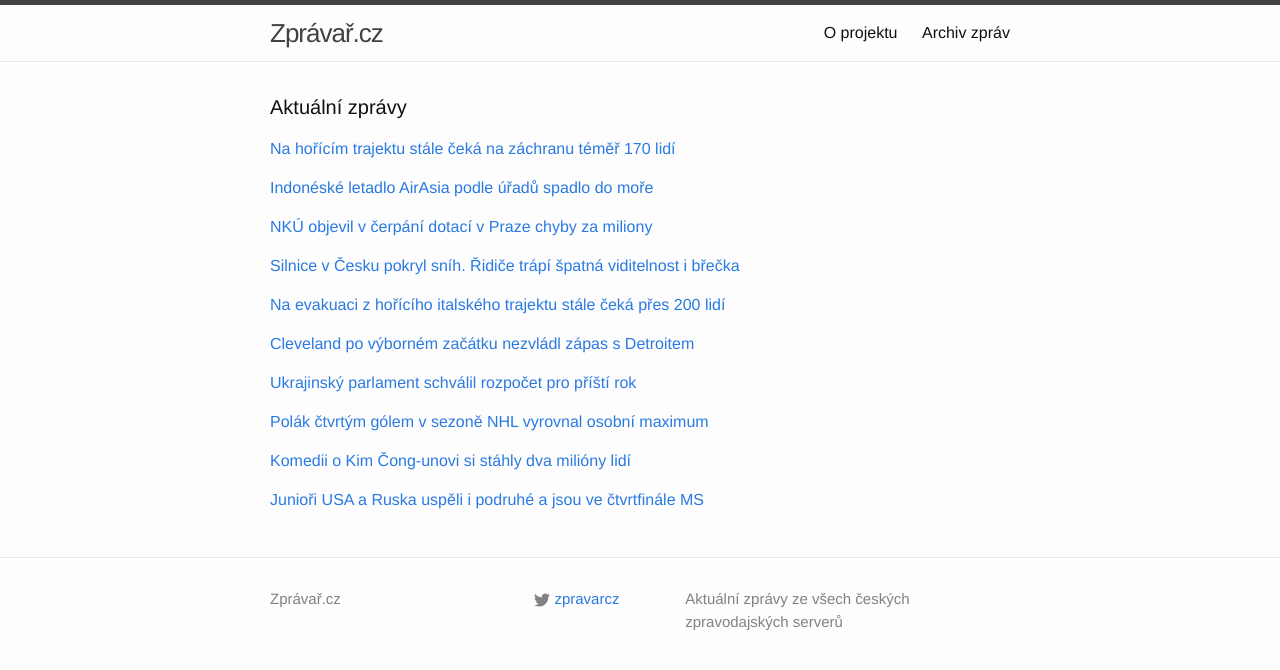
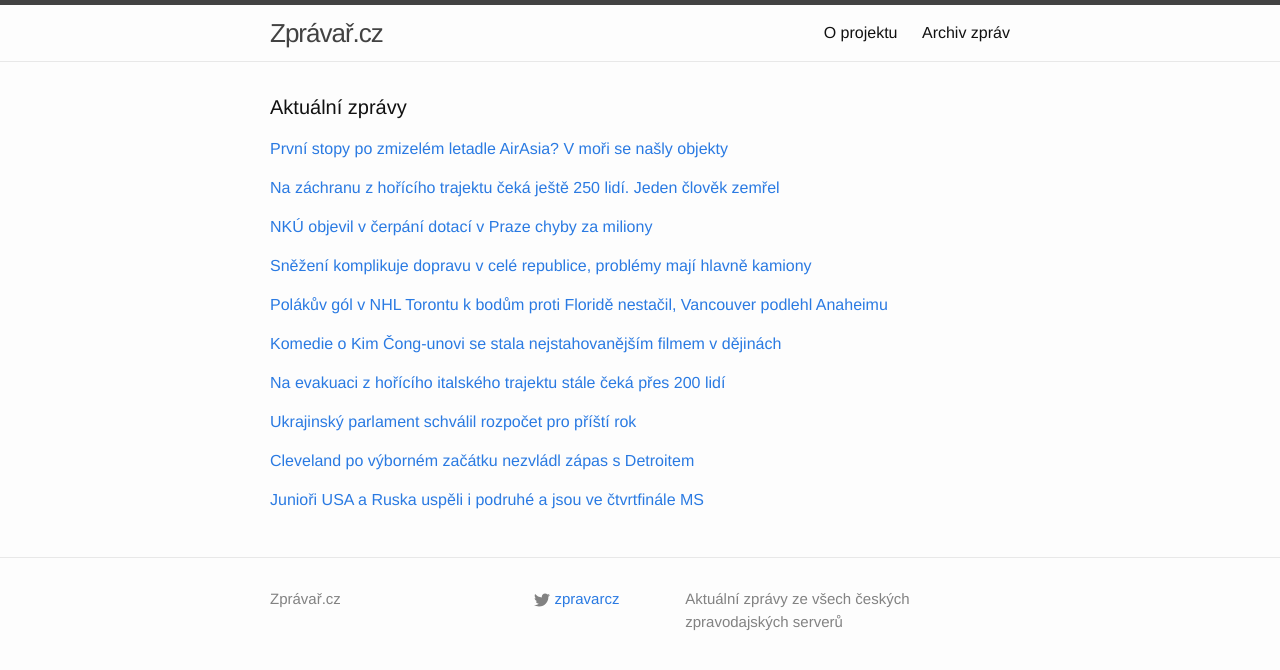
Before and after one commit to adliska/zpravar, a Jekyll site: the page built from index.html, in a window 1280 px wide. Shown: the top 670 px of the page. Built offline with Jekyll 4.4.1, drawn with Linux system fonts in a browser that asks for light colours; some of the changed lines change nothing that is shown.

Commit message:
zpravar news update

```diff
--- a/index.html
+++ b/index.html
@@ -5,9 +5,29 @@ layout: default
 <div class="home">
     <h1 class="page-heading">Aktuální zprávy</h1>
 
-<p><a href="javascript:;" onclick="toggle_visibility('zpravy0')">Na hořícím trajektu stále čeká na záchranu téměř 170 lidí</a></p>
+<p><a href="javascript:;" onclick="toggle_visibility('zpravy0')">První stopy po zmizelém letadle AirAsia? V moři se našly objekty</a></p>
 <div id="zpravy0" style="display:none">
 <ul>
+<li><a href=http://zahranicni.ihned.cz/c1-63309200-prvni-stopy-po-zmizelem-letadle-airasia-v-mori-se-nasly-objekty>První stopy po zmizelém letadle AirAsia? V moři se našly objekty - zahranicni.ihned.cz</a></li>
+<li><a href=http://www.rozhlas.cz/_zprava/letoun-spolecnosti-airasia-se-podle-expertu-zritil-u-ostrova-belitung--1437144>Letoun společnosti AirAsia se podle expertů zřítil u ostrova Belitung - www.rozhlas.cz</a></li>
+<li><a href=http://www.novinky.cz/zahranicni/svet/357345-airbus-airasia-se-podle-patracu-zritil-australane-objevili-v-mori-podezrele-predmety.html>Airbus AirAsia se podle pátračů zřítil, Australané objevili v moři podezřelé předměty - www.novinky.cz</a></li>
+<li><a href=http://echo24.cz/a/wZh4P>Indonéské letadlo AirAsia podle úřadů spadlo do moře - echo24.cz</a></li>
+<li><a href=http://zpravy.e15.cz/zahranicni/udalosti/indonesie-letadlo-airasia-se-zrejme-zritilo-do-more-1148975>Indonésie: Letadlo AirAsia se zřejmě zřítilo do moře - zpravy.e15.cz</a></li>
+<li><a href=http://www.lidovky.cz/indonesie-obnovila-patrani-letadlo-se-zritilo-do-more-mini-zachranari-1em-/zpravy-svet.aspx?c=A141229_073642_ln_zahranici_mct>Indonésie obnovila pátrání. Letadlo se zřítilo do moře, míní záchranáři  - www.lidovky.cz</a></li>
+<li><a href=http://www.rozhlas.cz/_zprava/za-mozne-misto-zriceni-letounu-spolecnosti-airasia-oznacuji-experti-oblast-u-ostrova-belitung--1437144>Za možné místo zřícení letounu společnosti AirAsia označují experti oblast u ostrova Belitung - www.rozhlas.cz</a></li>
+<li><a href=http://zpravy.aktualne.cz/zahranici/ztraceny-letoun-airasia-se-zrejme-zritil-do-more-uvedl-urad/r~488c1d208f2311e4aff10025900fea04/>Ztracený letoun AirAsia se zřejmě zřítil do moře, uvedl úřad - zpravy.aktualne.cz</a></li>
+<li><a href=http://www.tyden.cz/rubriky/zahranici/asie-a-oceanie/podle-indoneskeho-uradu-se-letoun-airasia-zritil-do-more_328529.html>Podle indonéského úřadu se letoun AirAsia zřítil do moře - www.tyden.cz</a></li>
+<li><a href=http://zahranicni.ihned.cz/asie-a-pacifik-cina/c1-63308760-letadlo-airasia-se-zrejme-zritilo-do-more-pripustil-indonesky-patraci-urad>Letadlo AirAsia se zřejmě zřítilo do moře, připustil indonéský pátrací úřad - zahranicni.ihned.cz</a></li>
+<li><a href=http://zpravy.idnes.cz/patrani-po-ztracenem-letadlu-dib-/zahranicni.aspx?c=A141229_063951_zahranicni_jj>Indonésie obnovila pátrání po ztraceném letadle, trosky se zatím nenašly - zpravy.idnes.cz</a></li>
+<li><a href=http://www.novinky.cz/zahranicni/svet/357345-airbus-airasia-se-podle-patracu-zritil-do-more.html>Airbus AirAsia se podle pátračů zřítil do moře  - www.novinky.cz</a></li>
+<li><a href=http://www.ceskatelevize.cz/ct24/svet/296625-letoun-airasia-se-podle-indoneskeho-uradu-zrejme-zritil-do-more/>Letoun AirAsia se podle indonéského úřadu zřejmě zřítil do moře - www.ceskatelevize.cz</a></li>
+<li><a href=http://www.novinky.cz/zahranicni/svet/357345-airbus-airasia-se-podle-odhadu-zritil-do-more.html>Airbus AirAsia se podle odhadů zřítil do moře  - www.novinky.cz</a></li>
+</ul>
+</div><p><a href="javascript:;" onclick="toggle_visibility('zpravy1')">Na záchranu z hořícího trajektu čeká ještě 250 lidí. Jeden člověk zemřel</a></p>
+<div id="zpravy1" style="display:none">
+<ul>
+<li><a href=http://zahranicni.ihned.cz/evropa-slovensko/c1-63309170-na-zachranu-z-horiciho-trajektu-ceka-jeste-250-lidi-jeden-clovek-zemrel>Na záchranu z hořícího trajektu čeká ještě 250 lidí. Jeden člověk zemřel - zahranicni.ihned.cz</a></li>
+<li><a href=http://www.ceskatelevize.cz/ct24/svet/296627-evakuaci-horiciho-trajektu-komplikuje-silna-boure/>Evakuaci hořícího trajektu komplikuje silná bouře - www.ceskatelevize.cz</a></li>
 <li><a href=http://zpravy.e15.cz/zahranicni/udalosti/na-horicim-trajektu-stale-ceka-na-zachranu-temer-170-lidi-1148978>Na hořícím trajektu stále čeká na záchranu téměř 170 lidí - zpravy.e15.cz</a></li>
 <li><a href=http://zpravy.e15.cz/zahranicni/udalosti/na-lodi-zachvacene-pozarem-stale-ceka-na-zachranu-pres-250-lidi-1148978>Na lodi zachvácené požárem stále čeká na záchranu přes 250 lidí - zpravy.e15.cz</a></li>
 <li><a href=http://echo24.cz/a/icpqj>Ve ztroskotaném trajektu čeká přes 200 lidí na záchranu - echo24.cz</a></li>
@@ -19,21 +39,6 @@ layout: default
 <li><a href=http://zpravy.idnes.cz/horici-trajekt-evakuace-0s7-/zahranicni.aspx?c=A141229_065611_zahranicni_jj>Z hořícího trajektu se dosud podařilo evakuovat necelou polovinu lidí - zpravy.idnes.cz</a></li>
 <li><a href=http://www.novinky.cz/zahranicni/evropa/357346-z-trajektu-evakuovali-jen-pulku-lidi.html>Z trajektu evakuovali jen půlku lidí  - www.novinky.cz</a></li>
 <li><a href=http://www.ceskenoviny.cz/zpravy/zpravy/na-lodi-zachvacene-pozarem-stale-ceka-na-zachranu-pres-250-lidi/1163065>Na lodi zachvácené požárem stále čeká na záchranu přes 250 lidí - www.ceskenoviny.cz</a></li>
-</ul>
-</div><p><a href="javascript:;" onclick="toggle_visibility('zpravy1')">Indonéské letadlo AirAsia podle úřadů spadlo do moře</a></p>
-<div id="zpravy1" style="display:none">
-<ul>
-<li><a href=http://echo24.cz/a/wZh4P>Indonéské letadlo AirAsia podle úřadů spadlo do moře - echo24.cz</a></li>
-<li><a href=http://zpravy.e15.cz/zahranicni/udalosti/indonesie-letadlo-airasia-se-zrejme-zritilo-do-more-1148975>Indonésie: Letadlo AirAsia se zřejmě zřítilo do moře - zpravy.e15.cz</a></li>
-<li><a href=http://www.lidovky.cz/indonesie-obnovila-patrani-letadlo-se-zritilo-do-more-mini-zachranari-1em-/zpravy-svet.aspx?c=A141229_073642_ln_zahranici_mct>Indonésie obnovila pátrání. Letadlo se zřítilo do moře, míní záchranáři  - www.lidovky.cz</a></li>
-<li><a href=http://www.rozhlas.cz/_zprava/za-mozne-misto-zriceni-letounu-spolecnosti-airasia-oznacuji-experti-oblast-u-ostrova-belitung--1437144>Za možné místo zřícení letounu společnosti AirAsia označují experti oblast u ostrova Belitung - www.rozhlas.cz</a></li>
-<li><a href=http://zpravy.aktualne.cz/zahranici/ztraceny-letoun-airasia-se-zrejme-zritil-do-more-uvedl-urad/r~488c1d208f2311e4aff10025900fea04/>Ztracený letoun AirAsia se zřejmě zřítil do moře, uvedl úřad - zpravy.aktualne.cz</a></li>
-<li><a href=http://www.tyden.cz/rubriky/zahranici/asie-a-oceanie/podle-indoneskeho-uradu-se-letoun-airasia-zritil-do-more_328529.html>Podle indonéského úřadu se letoun AirAsia zřítil do moře - www.tyden.cz</a></li>
-<li><a href=http://zahranicni.ihned.cz/asie-a-pacifik-cina/c1-63308760-letadlo-airasia-se-zrejme-zritilo-do-more-pripustil-indonesky-patraci-urad>Letadlo AirAsia se zřejmě zřítilo do moře, připustil indonéský pátrací úřad - zahranicni.ihned.cz</a></li>
-<li><a href=http://zpravy.idnes.cz/patrani-po-ztracenem-letadlu-dib-/zahranicni.aspx?c=A141229_063951_zahranicni_jj>Indonésie obnovila pátrání po ztraceném letadle, trosky se zatím nenašly - zpravy.idnes.cz</a></li>
-<li><a href=http://www.novinky.cz/zahranicni/svet/357345-airbus-airasia-se-podle-patracu-zritil-do-more.html>Airbus AirAsia se podle pátračů zřítil do moře  - www.novinky.cz</a></li>
-<li><a href=http://www.ceskatelevize.cz/ct24/svet/296625-letoun-airasia-se-podle-indoneskeho-uradu-zrejme-zritil-do-more/>Letoun AirAsia se podle indonéského úřadu zřejmě zřítil do moře - www.ceskatelevize.cz</a></li>
-<li><a href=http://www.novinky.cz/zahranicni/svet/357345-airbus-airasia-se-podle-odhadu-zritil-do-more.html>Airbus AirAsia se podle odhadů zřítil do moře  - www.novinky.cz</a></li>
 </ul>
 </div><p><a href="javascript:;" onclick="toggle_visibility('zpravy2')">NKÚ objevil v čerpání dotací v Praze chyby za miliony</a></p>
 <div id="zpravy2" style="display:none">
@@ -47,17 +52,36 @@ layout: default
 <li><a href=http://www.novinky.cz/domaci/357350-nku-objevil-v-cerpani-eurodotaci-v-praze-chyby-za-miliony.html>NKÚ objevil v čerpání eurodotací v Praze chyby za milióny - www.novinky.cz</a></li>
 <li><a href=http://www.financninoviny.cz/zpravodajstvi/zpravy/nku-objevil-v-cerpani-eurodotaci-v-praze-chyby-za-miliony-korun/1163094>NKÚ objevil v čerpání eurodotací v Praze chyby za miliony korun - www.financninoviny.cz</a></li>
 </ul>
-</div><p><a href="javascript:;" onclick="toggle_visibility('zpravy3')">Silnice v Česku pokryl sníh. Řidiče trápí špatná viditelnost i břečka</a></p>
+</div><p><a href="javascript:;" onclick="toggle_visibility('zpravy3')"> Sněžení komplikuje dopravu v celé republice,  problémy mají hlavně kamiony</a></p>
 <div id="zpravy3" style="display:none">
 <ul>
+<li><a href=http://www.rozhlas.cz/_zprava/snezeni-komplikuje-dopravu-v-cele-republice-problemy-maji-hlavne-kamiony--1437219> Sněžení komplikuje dopravu v celé republice,  problémy mají hlavně kamiony - www.rozhlas.cz</a></li>
 <li><a href=http://zpravy.idnes.cz/snih-na-silnicich-0ey-/domaci.aspx?c=A141229_082209_domaci_zt>Silnice v Česku pokryl sníh. Řidiče trápí špatná viditelnost i břečka - zpravy.idnes.cz</a></li>
 <li><a href=http://www.ceskatelevize.cz/ct24/domaci/296630-prvni-snih-prinesl-dopravni-komplikace/>První sníh přinesl dopravní komplikace - www.ceskatelevize.cz</a></li>
 <li><a href=http://www.lidovky.cz/snezi-a-mrzne-snih-se-drzi-na-silnicich-ridici-by-meli-byt-opatrni-py0-/zpravy-domov.aspx?c=A141229_075950_ln_domov_mct>Sněží a mrzne. Sníh se drží na silnicích, řidiči by měli být opatrní  - www.lidovky.cz</a></li>
 <li><a href=http://www.ceskenoviny.cz/zpravy/zpravy/v-nekterych-krajich-snezi-silnicari-radi-zvysenou-opatrnost/1163072>V některých krajích sněží, silničáři radí zvýšenou opatrnost - www.ceskenoviny.cz</a></li>
 <li><a href=http://www.denik.cz/z_domova/snih-a-mraz-komplikuje-dopravu-na-silnicich-20141229.html>Čerstvý sníh a mráz komplikují dopravu na silnicích - www.denik.cz</a></li>
 </ul>
-</div><p><a href="javascript:;" onclick="toggle_visibility('zpravy4')">Na evakuaci z hořícího italského trajektu stále čeká přes 200 lidí</a></p>
+</div><p><a href="javascript:;" onclick="toggle_visibility('zpravy4')">Polákův gól v NHL Torontu k bodům proti Floridě nestačil, Vancouver podlehl Anaheimu</a></p>
 <div id="zpravy4" style="display:none">
+<ul>
+<li><a href=http://www.rozhlas.cz/_zprava/polakuv-gol-v-nhl-torontu-k-bodum-proti-floride-nestacil-vancouver-podlehl-anaheimu--1437224>Polákův gól v NHL Torontu k bodům proti Floridě nestačil, Vancouver podlehl Anaheimu - www.rozhlas.cz</a></li>
+<li><a href=http://www.denik.cz/hokej/polak-ctvrtym-golem-v-sezone-nhl-vyrovnal-osobni-maximum-20141229.html>Polák čtvrtým gólem v sezoně NHL vyrovnal osobní maximum - www.denik.cz</a></li>
+<li><a href=http://hokej.idnes.cz/obrance-polak-se-trefil-za-toronto-d5r-/nhl.aspx?c=A141229_072309_nhl_Mkr>Obránce Polák se trefil za Toronto, Anaheim si upevnil prvenství v NHL - hokej.idnes.cz</a></li>
+<li><a href=http://sport.aktualne.cz/svatecni-strelec-polak-se-poctvrte-trefil-toronto-ale-padlo/r~677f57a68f1e11e4b6d20025900fea04/>Sváteční střelec Polák se počtvrté trefil, Toronto ale padlo - sport.aktualne.cz</a></li>
+<li><a href=http://www.sportovninoviny.cz/zpravy/polak-si-v-nhl-ctvrtou-brankou-sezony-vyrovnal-osobni-maximum/1163070>Polák si v NHL čtvrtou brankou sezony vyrovnal osobní maximum - www.sportovninoviny.cz</a></li>
+</ul>
+</div><p><a href="javascript:;" onclick="toggle_visibility('zpravy5')">Komedie o Kim Čong-unovi se stala nejstahovanějším filmem v dějinách</a></p>
+<div id="zpravy5" style="display:none">
+<ul>
+<li><a href=http://www.novinky.cz/kultura/357349-komedie-o-kim-cong-unovi-se-stala-nejstahovanejsim-filmem-v-dejinach.html>Komedie o Kim Čong-unovi se stala nejstahovanějším filmem v dějinách - www.novinky.cz</a></li>
+<li><a href=http://www.ceskatelevize.cz/ct24/svet/296635-hackerska-afera-jako-reklama-the-interview-vydelava-miliony/>Hackerská aféra jako reklama: The Interview vydělává miliony - www.ceskatelevize.cz</a></li>
+<li><a href=http://www.novinky.cz/kultura/357349-komedii-o-kim-cong-unovi-si-stahly-dva-miliony-lidi.html>Komedii o Kim Čong-unovi si stáhly dva milióny lidí  - www.novinky.cz</a></li>
+<li><a href=http://zpravy.aktualne.cz/zahranici/komedie-the-interview-slavi-uspech-ma-uz-miliony-stazeni/r~d48d69448f2511e4a7d8002590604f2e/>Komedie The Interview slaví úspěch. Má už miliony stažení - zpravy.aktualne.cz</a></li>
+<li><a href=http://www.ceskenoviny.cz/zpravy/zpravy/film-the-interview-si-jiz-stahly-vice-nez-dva-miliony-lidi/1163058>Film The Interview si již stáhly více než dva miliony lidí - www.ceskenoviny.cz</a></li>
+</ul>
+</div><p><a href="javascript:;" onclick="toggle_visibility('zpravy6')">Na evakuaci z hořícího italského trajektu stále čeká přes 200 lidí</a></p>
+<div id="zpravy6" style="display:none">
 <ul>
 <li><a href=http://www.rozhlas.cz/_zprava/na-evakuaci-z-horiciho-italskeho-trajektu-stale-ceka-pres-200-lidi--1437121>Na evakuaci z hořícího italského trajektu stále čeká přes 200 lidí - www.rozhlas.cz</a></li>
 <li><a href=http://www.rozhlas.cz/_zprava/evakuace-z-horiciho-italskeho-trajektu-pokracuje-na-palube-je-stale-pres-200-lidi--1437121>Evakuace z hořícího italského trajektu pokračuje, na palubě je stále přes 200 lidí - www.rozhlas.cz</a></li>
@@ -65,36 +89,21 @@ layout: default
 <li><a href=http://www.rozhlas.cz/_zprava/zachranari-pokracuji-v-evakuaci-lidi-z-horiciho-italskeho-trajektu-250-lidi-je-stale-na-palube--1437121>Záchranáři pokračují v evakuaci lidí z hořícího italského trajektu, 250 lidí je stále na palubě - www.rozhlas.cz</a></li>
 <li><a href=http://www.rozhlas.cz/_zprava/zachranari-pokracuji-v-evakuaci-lidi-z-horiciho-italskeho-trajektu-na-palube-jsou-udajne-i-cesi--1437121>Záchranáři pokračují v evakuaci lidí z hořícího italského trajektu, na palubě jsou údajně i Češi - www.rozhlas.cz</a></li>
 </ul>
-</div><p><a href="javascript:;" onclick="toggle_visibility('zpravy5')">Cleveland po výborném začátku nezvládl zápas s Detroitem</a></p>
-<div id="zpravy5" style="display:none">
-<ul>
-<li><a href=http://www.denik.cz/ostatni_sport/cleveland-po-vybornem-zacatku-nezvladl-zapas-s-detroitem-20141229.html>Cleveland po výborném začátku nezvládl zápas s Detroitem - www.denik.cz</a></li>
-<li><a href=http://sport.idnes.cz/basketbalova-nba-0kd-/basket.aspx?c=A141229_085142_sport-basket_ald>Skvělý nástup, pak totální výbuch. Cleveland doma podlehl Detroitu - sport.idnes.cz</a></li>
-<li><a href=http://www.sportovninoviny.cz/zpravy/cleveland-po-vybornem-zacatku-nezvladl-zapas-s-detroitem/1163104>Cleveland po výborném začátku nezvládl zápas s Detroitem - www.sportovninoviny.cz</a></li>
-<li><a href=http://sport.aktualne.cz/cleveland-po-vybornem-zacatku-nezvladl-zapas-s-detroitem/r~491462c48f2e11e4bdad0025900fea04/>Cleveland po výborném začátku nezvládl zápas s Detroitem - sport.aktualne.cz</a></li>
-</ul>
-</div><p><a href="javascript:;" onclick="toggle_visibility('zpravy6')">Ukrajinský parlament schválil rozpočet pro příští rok</a></p>
-<div id="zpravy6" style="display:none">
+</div><p><a href="javascript:;" onclick="toggle_visibility('zpravy7')">Ukrajinský parlament schválil rozpočet pro příští rok</a></p>
+<div id="zpravy7" style="display:none">
 <ul>
 <li><a href=http://www.ceskatelevize.cz/ct24/svet/296628-ukrajinsky-parlament-schvalil-rozpocet-pro-pristi-rok/>Ukrajinský parlament schválil rozpočet pro příští rok - www.ceskatelevize.cz</a></li>
 <li><a href=http://www.ceskatelevize.cz/ct24/ekonomika/296628-ukrajinsky-parlament-schvalil-rozpocet-pro-pristi-rok/>Ukrajinský parlament schválil rozpočet pro příští rok - www.ceskatelevize.cz</a></li>
 <li><a href=http://www.ceskenoviny.cz/zpravy/zpravy/v-minsku-by-se-mohlo-jednat-o-ukrajine-schuzka-je-vsak-odkladana/1163063>V Minsku by se mohlo jednat o Ukrajině, schůzka je však odkládána - www.ceskenoviny.cz</a></li>
 <li><a href=http://www.novinky.cz/zahranicni/evropa/357347-ukrajina-schvalila-rozpocet-aby-mohla-zadat-o-pujcku.html>Ukrajina schválila rozpočet, aby mohla žádat o půjčku - www.novinky.cz</a></li>
 </ul>
-</div><p><a href="javascript:;" onclick="toggle_visibility('zpravy7')">Polák čtvrtým gólem v sezoně NHL vyrovnal osobní maximum</a></p>
-<div id="zpravy7" style="display:none">
-<ul>
-<li><a href=http://www.denik.cz/hokej/polak-ctvrtym-golem-v-sezone-nhl-vyrovnal-osobni-maximum-20141229.html>Polák čtvrtým gólem v sezoně NHL vyrovnal osobní maximum - www.denik.cz</a></li>
-<li><a href=http://hokej.idnes.cz/obrance-polak-se-trefil-za-toronto-d5r-/nhl.aspx?c=A141229_072309_nhl_Mkr>Obránce Polák se trefil za Toronto, Anaheim si upevnil prvenství v NHL - hokej.idnes.cz</a></li>
-<li><a href=http://sport.aktualne.cz/svatecni-strelec-polak-se-poctvrte-trefil-toronto-ale-padlo/r~677f57a68f1e11e4b6d20025900fea04/>Sváteční střelec Polák se počtvrté trefil, Toronto ale padlo - sport.aktualne.cz</a></li>
-<li><a href=http://www.sportovninoviny.cz/zpravy/polak-si-v-nhl-ctvrtou-brankou-sezony-vyrovnal-osobni-maximum/1163070>Polák si v NHL čtvrtou brankou sezony vyrovnal osobní maximum - www.sportovninoviny.cz</a></li>
-</ul>
-</div><p><a href="javascript:;" onclick="toggle_visibility('zpravy8')">Komedii o Kim Čong-unovi si stáhly dva milióny lidí </a></p>
+</div><p><a href="javascript:;" onclick="toggle_visibility('zpravy8')">Cleveland po výborném začátku nezvládl zápas s Detroitem</a></p>
 <div id="zpravy8" style="display:none">
 <ul>
-<li><a href=http://www.novinky.cz/kultura/357349-komedii-o-kim-cong-unovi-si-stahly-dva-miliony-lidi.html>Komedii o Kim Čong-unovi si stáhly dva milióny lidí  - www.novinky.cz</a></li>
-<li><a href=http://zpravy.aktualne.cz/zahranici/komedie-the-interview-slavi-uspech-ma-uz-miliony-stazeni/r~d48d69448f2511e4a7d8002590604f2e/>Komedie The Interview slaví úspěch. Má už miliony stažení - zpravy.aktualne.cz</a></li>
-<li><a href=http://www.ceskenoviny.cz/zpravy/zpravy/film-the-interview-si-jiz-stahly-vice-nez-dva-miliony-lidi/1163058>Film The Interview si již stáhly více než dva miliony lidí - www.ceskenoviny.cz</a></li>
+<li><a href=http://www.denik.cz/ostatni_sport/cleveland-po-vybornem-zacatku-nezvladl-zapas-s-detroitem-20141229.html>Cleveland po výborném začátku nezvládl zápas s Detroitem - www.denik.cz</a></li>
+<li><a href=http://sport.idnes.cz/basketbalova-nba-0kd-/basket.aspx?c=A141229_085142_sport-basket_ald>Skvělý nástup, pak totální výbuch. Cleveland doma podlehl Detroitu - sport.idnes.cz</a></li>
+<li><a href=http://www.sportovninoviny.cz/zpravy/cleveland-po-vybornem-zacatku-nezvladl-zapas-s-detroitem/1163104>Cleveland po výborném začátku nezvládl zápas s Detroitem - www.sportovninoviny.cz</a></li>
+<li><a href=http://sport.aktualne.cz/cleveland-po-vybornem-zacatku-nezvladl-zapas-s-detroitem/r~491462c48f2e11e4bdad0025900fea04/>Cleveland po výborném začátku nezvládl zápas s Detroitem - sport.aktualne.cz</a></li>
 </ul>
 </div><p><a href="javascript:;" onclick="toggle_visibility('zpravy9')">Junioři USA a Ruska uspěli i podruhé a jsou ve čtvrtfinále MS</a></p>
 <div id="zpravy9" style="display:none">
```
